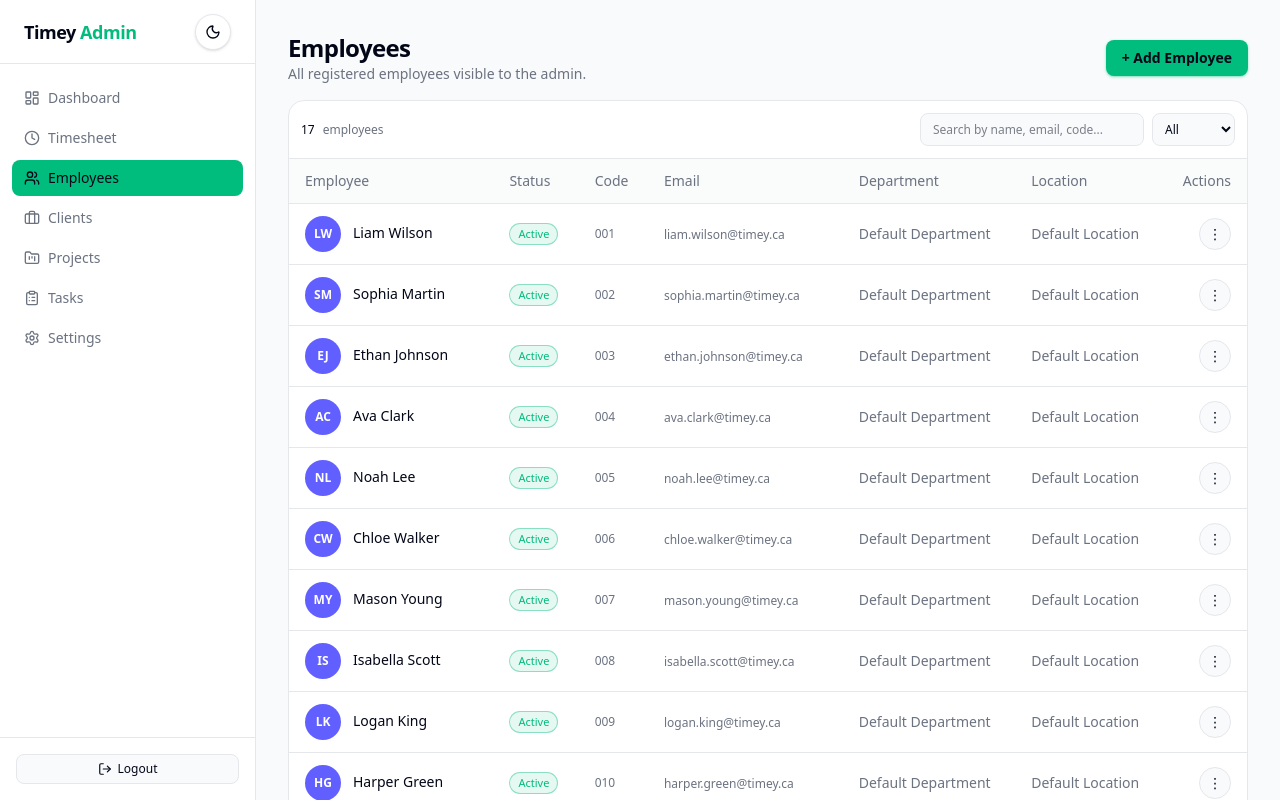
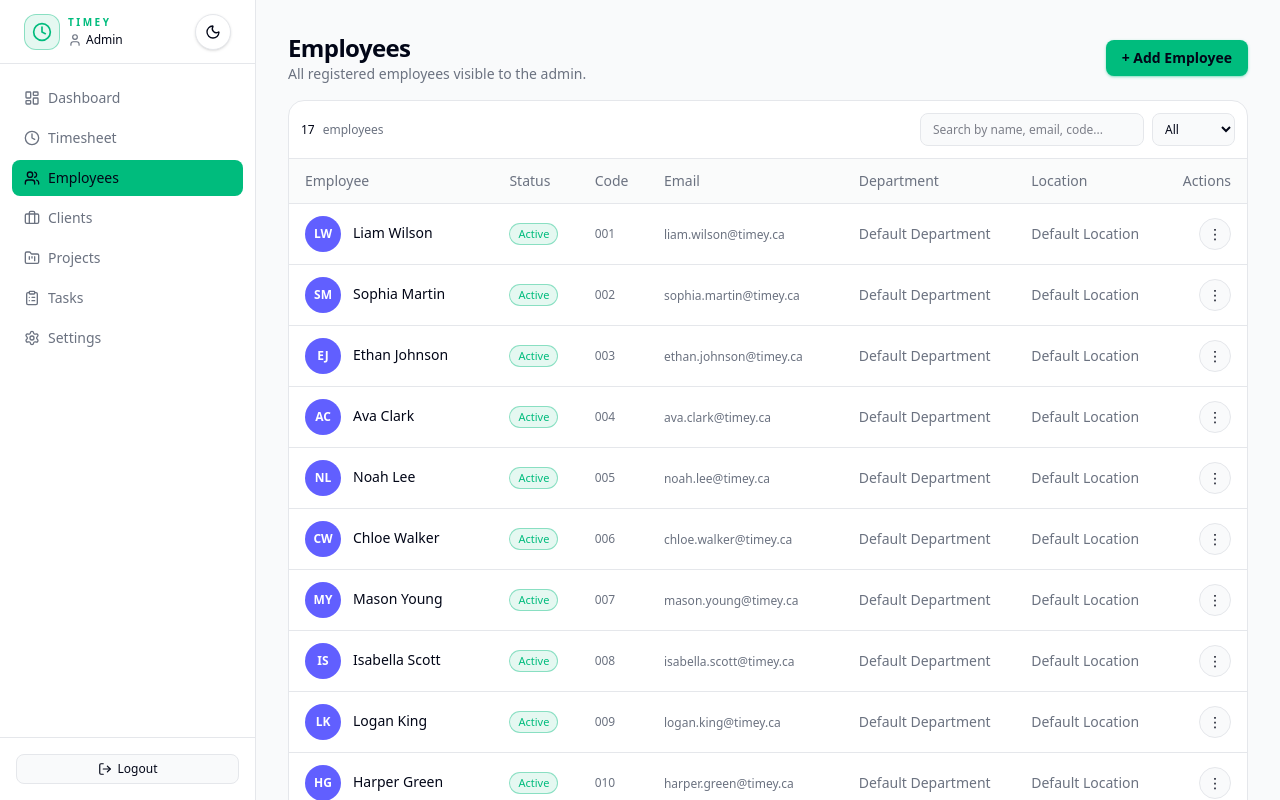
Before and after one commit to Bhavya190/Timey, a Next.js app: page /admin/employees in a window 1280 px wide. Built offline with nearby package versions, Linux system fonts and the light colour scheme.

Commit message:
admin layout updated

```diff
--- a/src/app/admin/layout.tsx
+++ b/src/app/admin/layout.tsx
@@ -1,6 +1,9 @@
+// src/app/admin/layout.tsx
 "use client";
 
-import Link from "next/link";
+"use client";
+
+import React, { useEffect, useState } from "react";
 import { usePathname, useRouter } from "next/navigation";
 import {
   LayoutDashboard,
@@ -10,9 +13,14 @@ import {
   FolderKanban,
   ClipboardList,
   LogOut,
-  Settings,     // NEW
+  Settings,
+  User,
+  Clock,
 } from "lucide-react";
 import { ThemeToggle } from "@/components/theme-toggle";
+import { demoUsers } from "@/lib/users";
+
+
 
 const adminLinks = [
   { href: "/admin", label: "Dashboard", icon: LayoutDashboard },
@@ -21,7 +29,6 @@ const adminLinks = [
   { href: "/admin/clients", label: "Clients", icon: Briefcase },
   { href: "/admin/projects", label: "Projects", icon: FolderKanban },
   { href: "/admin/tasks", label: "Tasks", icon: ClipboardList },
-  // NEW shared settings page
   { href: "/admin/settings", label: "Settings", icon: Settings },
 ];
 
@@ -32,48 +39,77 @@ export default function AdminLayout({
 }) {
   const pathname = usePathname();
   const router = useRouter();
+  const [currentAdminId, setCurrentAdminId] = useState<number | null>(null);
 
+useEffect(() => {
+  const stored = window.localStorage.getItem("currentAdminId");
+  if (stored) {
+    const parsed = Number(stored);
+    if (!Number.isNaN(parsed)) setCurrentAdminId(parsed);
+  }
+}, []);
+
+const currentAdmin =
+  currentAdminId != null
+    ? demoUsers.find((u) => u.id === currentAdminId && u.role === "admin") ?? null
+    : null;
   const handleLogout = () => {
     router.replace("/");
   };
 
+  const isActive = (href: string) => {
+    if (href === "/admin") return pathname === "/admin";
+    return pathname.startsWith(href);
+  };
+
   return (
     <div className="h-screen bg-background text-foreground flex">
-      {/* Sidebar */}
+      {/* Sidebar (desktop) */}
       <aside className="hidden md:flex w-64 flex-col border-r border-border bg-card/95 sticky top-0 h-screen overflow-y-auto">
         <div className="h-16 flex items-center justify-between px-6 border-b border-border">
-          <span className="text-lg font-semibold tracking-tight">
-            Timey <span className="text-emerald-500">Admin</span>
-          </span>
+          <div className="flex items-center gap-2">
+            <div className="flex h-9 w-9 items-center justify-center rounded-xl bg-emerald-500/10 border border-emerald-500/40">
+              {/* Reuse Clock icon for brand consistency */}
+              <Clock className="h-5 w-5 text-emerald-500" />
+            </div>
+            <div>
+              <p className="text-[10px] font-semibold tracking-[0.25em] text-emerald-500 uppercase mb-0.5">
+                Timey
+              </p>
+              <p className="text-xs text-muted flex items-center gap-1">
+                <User className="h-3.5 w-3.5 text-muted" />
+                <span className="text-foreground">{currentAdmin?.name ?? "Admin"}</span>
+              </p>
+            </div>
+          </div>
           <ThemeToggle />
         </div>
 
         <nav className="flex-1 px-3 py-4 space-y-1 text-sm">
           {adminLinks.map((item) => {
-            const active =
-              item.href === "/admin"
-                ? pathname === "/admin"
-                : pathname.startsWith(item.href);
+            const active = isActive(item.href);
             const Icon = item.icon;
             return (
-              <Link
+              <button
                 key={item.href}
-                href={item.href}
-                className={`flex items-center gap-2 rounded-lg px-3 py-2 font-medium transition ${
+                type="button"
+                onClick={() => router.push(item.href)}
+                className={`flex items-center gap-2 w-full text-left rounded-lg px-3 py-2 font-medium transition ${
                   active
                     ? "bg-emerald-500 text-slate-950"
                     : "text-muted hover:bg-background/80 hover:text-foreground"
                 }`}
               >
                 <Icon className="h-4 w-4" />
-                {item.label}
-              </Link>
+                <span>{item.label}</span>
+              </button>
             );
           })}
         </nav>
 
         <div className="px-4 py-4 border-t border-border">
           <button
+            type="button"
             onClick={handleLogout}
             className="w-full inline-flex items-center justify-center gap-1.5 rounded-lg border border-border bg-background px-3 py-1.5 text-xs font-medium text-foreground hover:bg-card"
           >
@@ -87,9 +123,20 @@ export default function AdminLayout({
       <div className="flex-1 flex flex-col min-w-0">
         {/* Mobile top bar */}
         <header className="md:hidden h-14 flex items-center justify-between border-b border-border px-4 bg-card/95">
-          <span className="text-base font-semibold">
-            Timey <span className="text-emerald-500">Admin</span>
-          </span>
+          <div className="flex items-center gap-2">
+            <div className="flex h-8 w-8 items-center justify-center rounded-xl bg-emerald-500/10 border border-emerald-500/40">
+              <Clock className="h-4 w-4 text-emerald-500" />
+            </div>
+            <div className="flex flex-col">
+              <span className="text-xs font-semibold tracking-[0.2em] uppercase text-emerald-500">
+                Timey
+              </span>
+              <span className="text-[11px] text-muted flex items-center gap-1">
+                <User className="h-3 w-3 text-muted" />
+                <span className="text-foreground">{currentAdmin?.name ?? "Admin"}</span>
+              </span>
+            </div>
+          </div>
           <div className="flex items-center gap-2">
             <ThemeToggle />
             <button
@@ -105,15 +152,13 @@ export default function AdminLayout({
         {/* Mobile horizontal nav */}
         <nav className="md:hidden flex gap-2 overflow-x-auto px-3 py-2 border-b border-border bg-card/95">
           {adminLinks.map((item) => {
-            const active =
-              item.href === "/admin"
-                ? pathname === "/admin"
-                : pathname.startsWith(item.href);
+            const active = isActive(item.href);
             const Icon = item.icon;
             return (
-              <Link
+              <button
                 key={item.href}
-                href={item.href}
+                type="button"
+                onClick={() => router.push(item.href)}
                 className={`flex items-center gap-1.5 whitespace-nowrap rounded-full px-3 py-1 text-xs font-medium ${
                   active
                     ? "bg-emerald-500 text-slate-950"
@@ -122,7 +167,7 @@ export default function AdminLayout({
               >
                 <Icon className="h-3.5 w-3.5" />
                 {item.label}
-              </Link>
+              </button>
             );
           })}
         </nav>
```
